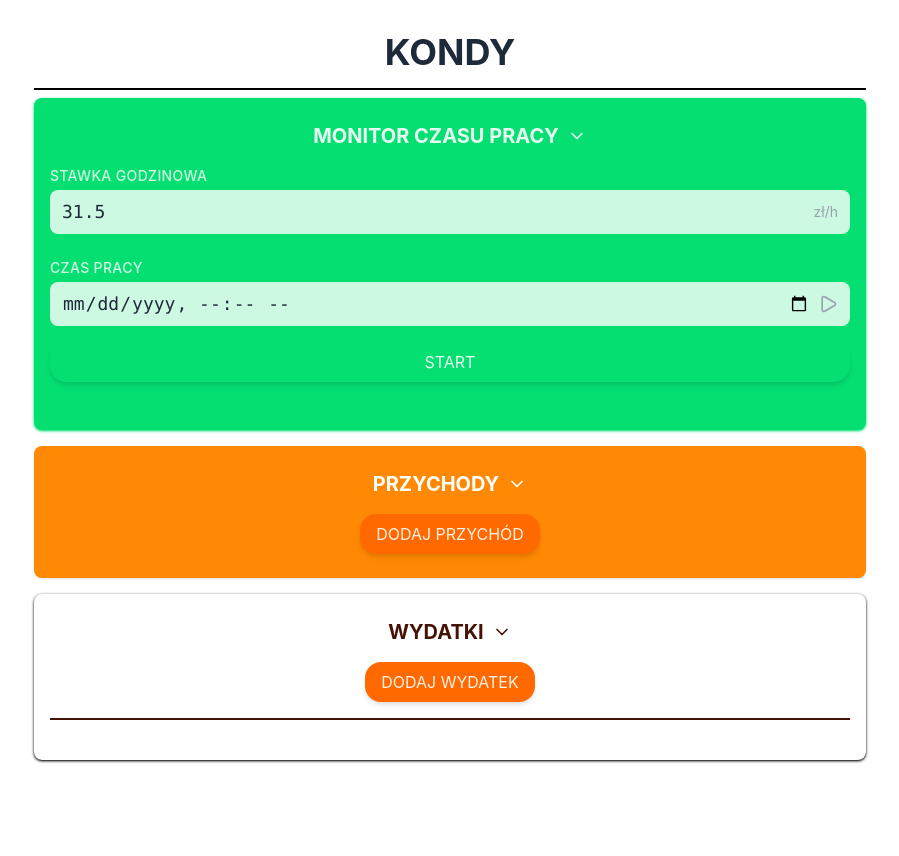
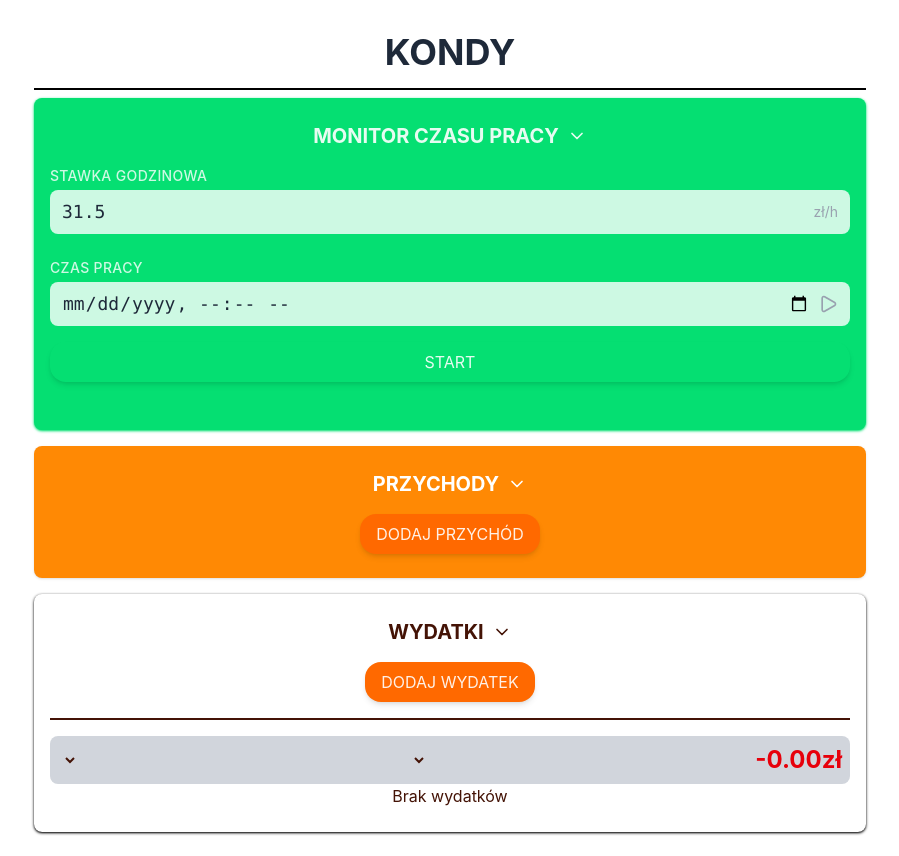
Before and after one commit to KondyKox/money-manager, a React (Vite) app: page / in a window 1280 px wide. Both pictures are taken after a click on the button "Kondy". Shown: the whole page, without its empty margins (190-1089 px from the left). Before the commit the page ends 800 px from the top, so only its background shows below. Built offline with nearby package versions, Linux system fonts and the light colour scheme.

Commit message:
feat: display total monthly spent

```diff
--- a/src/components/panels/ExpensePanel.tsx
+++ b/src/components/panels/ExpensePanel.tsx
@@ -10,11 +10,23 @@ const ExpensePanel = ({
   setEditedProfile,
 }: DashboardElement) => {
   const [isModalOpen, setIsModalOpen] = useState<boolean>(false);
-  const [selectedMonth, setSelectedMonth] = useState<string>("");
+  const [selectedMonth, setSelectedMonth] = useState<string>(
+    new Date().toISOString().slice(0, 7),
+  );
   const [selectedCategory, setSelectedCategory] =
     useState<ExpenseCategory | null>(null);
 
-  const filteredExpenses = editedProfile.expenses;
+  const filteredExpenses = editedProfile.expenses.filter((expense) => {
+    const matchesMonth = expense.date.startsWith(selectedMonth);
+    const matchesCategory =
+      selectedCategory === null || expense.category === selectedCategory;
+    return matchesMonth && matchesCategory;
+  });
+
+  const totalSpent = filteredExpenses.reduce(
+    (sum, expense) => sum + expense.amount,
+    0,
+  );
 
   return (
     <>
@@ -22,7 +34,7 @@ const ExpensePanel = ({
         header="Wydatki"
         colorClass="shadow-black text-orange-950"
       >
-        <div className="flex justify-center items-center gap-2">
+        <div className="flex justify-center items-center gap-2 border-b-2 mb-4 pb-4">
           <button
             onClick={() => setIsModalOpen(true)}
             className="btn-secondary"
@@ -31,15 +43,27 @@ const ExpensePanel = ({
           </button>
         </div>
 
-        <div className="flex flex-col justify-center items-center gap-2 mt-4 pt-4 border-t-2">
-          {filteredExpenses ? (
+        <div className="flex justify-between items-center bg-gray-300 p-2 rounded-lg">
+          <select name="" id="">
+            {selectedMonth}
+          </select>
+          <select name="" id="">
+            {selectedCategory}
+          </select>
+          <span className="text-2xl text-red-600 font-bold">
+            -{totalSpent.toFixed(2)}zł
+          </span>
+        </div>
+
+        <div className="flex flex-col justify-center items-center gap-2">
+          {filteredExpenses.length === 0 ? (
+            <span className="text-center">Brak wydatków</span>
+          ) : (
             filteredExpenses.map((expense) => (
               <div key={expense.id} className="w-full">
                 <ExpenseElement expense={expense} />
               </div>
             ))
-          ) : (
-            <span className="text-center">Brak wydatków</span>
           )}
         </div>
       </CollapsablePanel>
```
